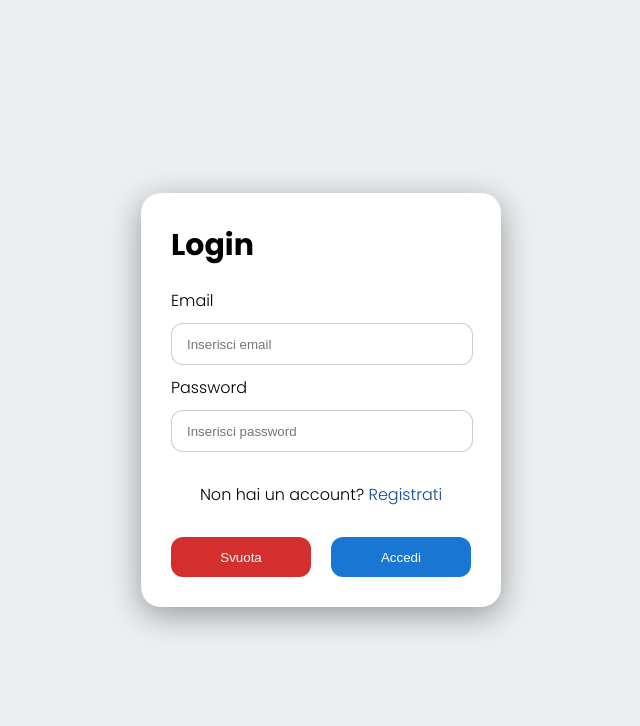
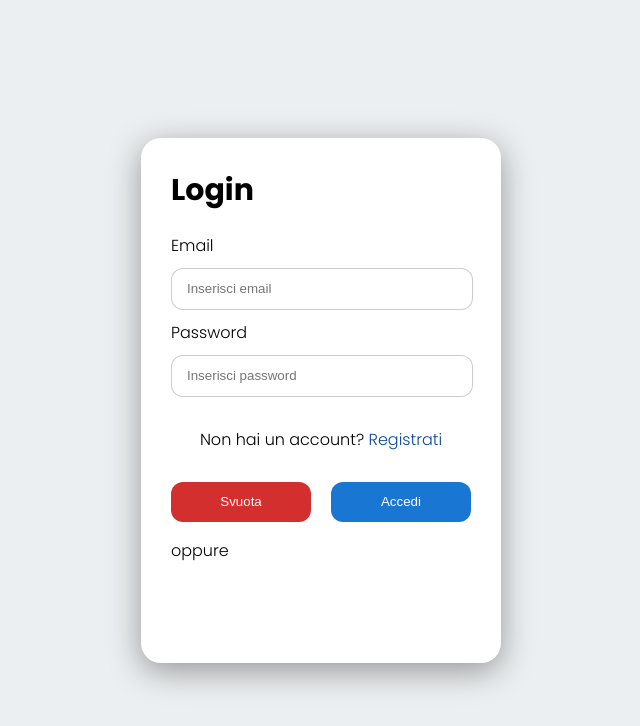
Before and after one commit to webchat-project/webchat.frontend, a React (Create React App) app: page /login in a window 1280 px wide. Shown: the top 726 px of the page, without its empty margins (319-959 px from the left). Built offline with nearby package versions, Linux system fonts and the light colour scheme; no server answers.

Commit message:
first things

```diff
--- a/package.json
+++ b/package.json
@@ -3,6 +3,7 @@
   "version": "0.1.0",
   "private": true,
   "dependencies": {
+    "@react-oauth/google": "^0.11.0",
     "@testing-library/jest-dom": "^5.16.5",
     "@testing-library/react": "^13.4.0",
     "@testing-library/user-event": "^13.5.0",
--- a/src/index.jsx
+++ b/src/index.jsx
@@ -1,10 +1,13 @@
 import React from 'react'
 import ReactDOM from 'react-dom/client'
-import {BrowserRouter} from 'react-router-dom'
+import { BrowserRouter } from 'react-router-dom'
 import App from './App'
+import { GoogleOAuthProvider } from '@react-oauth/google'
 
 ReactDOM.createRoot(document.getElementById('root')).render(
-	<BrowserRouter>
-		<App />
-	</BrowserRouter>
+	<GoogleOAuthProvider clientId='grefd'>
+		<BrowserRouter>
+			<App />
+		</BrowserRouter>
+	</GoogleOAuthProvider>
 )
--- a/src/pages/Login.jsx
+++ b/src/pages/Login.jsx
@@ -11,6 +11,8 @@ import axios from "axios";
 
 import { Link, Navigate } from "react-router-dom";
 import { loginRoute } from "../utils/ApiRoutes";
+
+import { GoogleLogin } from '@react-oauth/google'
 
 export default function Login({ jwt, setJwt }) {
 
@@ -89,6 +91,7 @@ export default function Login({ jwt, setJwt }) {
         ) : error ? (
           <Error />
         ) : (
+          <>
             <form onSubmit={(event) => handleSubmit(event)}>
               <h3 id="page-title">Login</h3>
               <label id="email-input-title" htmlFor="email-input">
@@ -127,6 +130,19 @@ export default function Login({ jwt, setJwt }) {
                 </button>
               </div>
             </form>
+            <p>oppure</p>
+            <div id="googleButtonDiv">
+              <GoogleLogin
+                onSuccess={response => {
+                  console.log(response.credential)
+                }}
+                type="standard"
+                theme="filled_blue"
+                size="large"
+                shape="pill"
+              />
+            </div>
+          </>
         )}
       </div>
     </div>
--- a/src/styles/Login.css
+++ b/src/styles/Login.css
@@ -108,3 +108,9 @@
     background-color: #0d47a1;
     box-shadow: 0 0 5px rgba(0, 0, 0, 0.3);
 }
+
+#googleButtonDiv {
+    display: flex;
+    justify-content: center;
+    margin-top: 30px;
+}
```
Also changed, not shown: 1 other file (tests, documents, lock files or other folders). Lines whose indentation alone changed are shown as unchanged.
